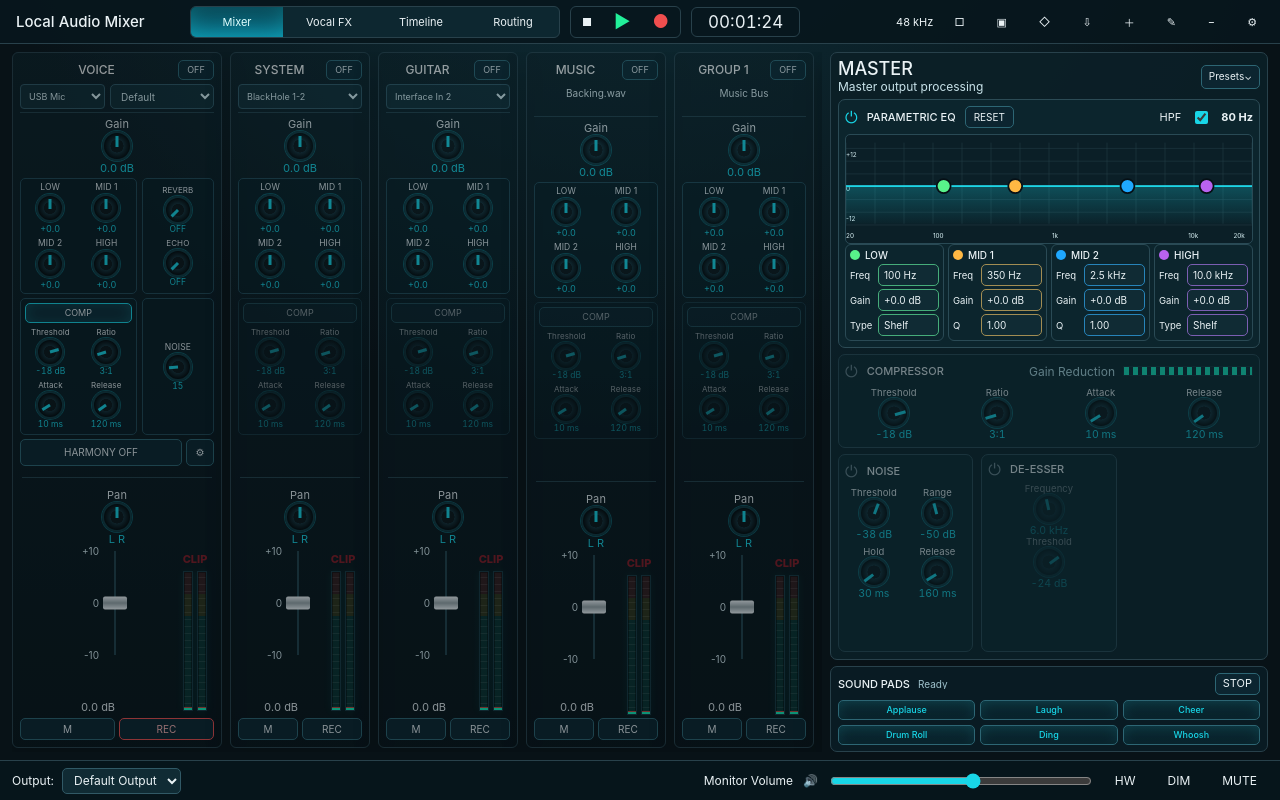
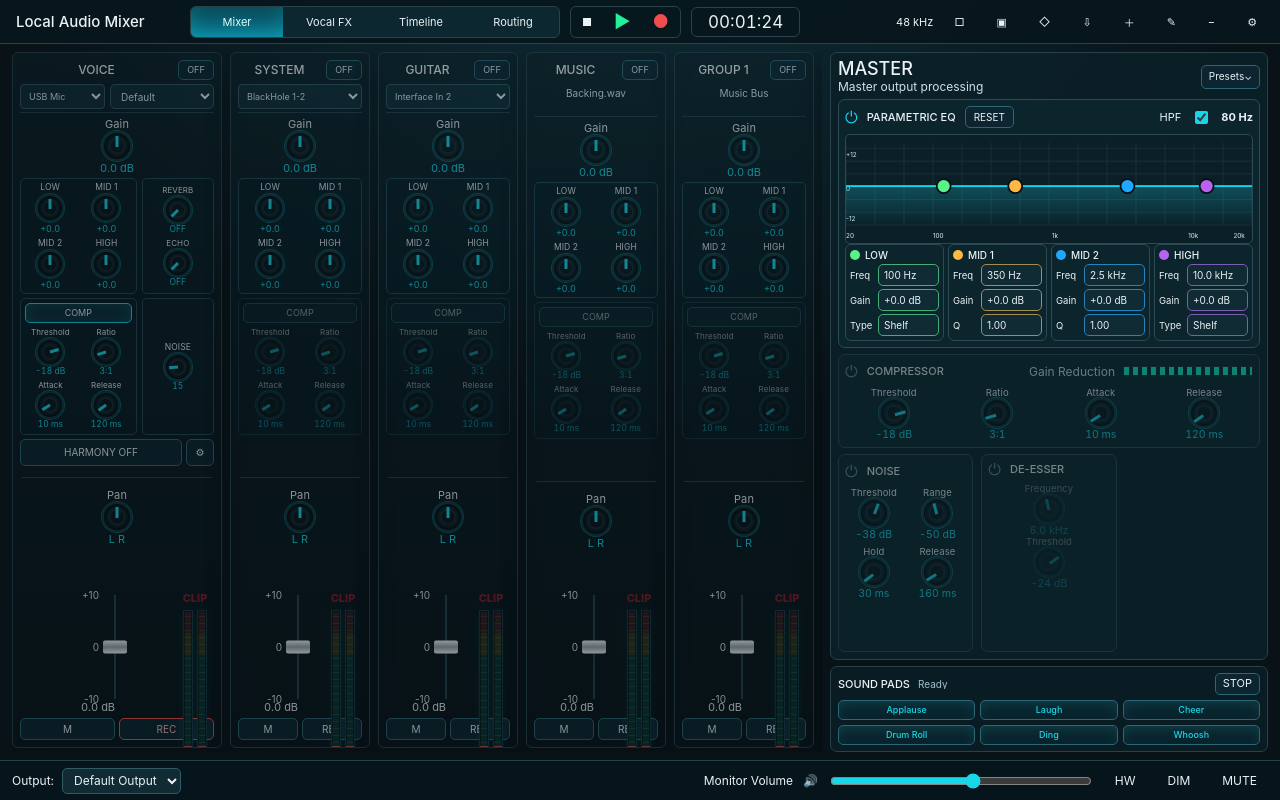
Before and after one commit to maydekil/digital-mixer-audio, a React (Vite) app: page / in a window 1280 px wide. Built offline with nearby package versions, Linux system fonts and the light colour scheme.

Commit message:
Rebalance channel fader spacing

```diff
--- a/apps/desktop/src/styles/app.css
+++ b/apps/desktop/src/styles/app.css
@@ -127,8 +127,8 @@
 .harmony-shortcut.is-placeholder { visibility: hidden; }
 .strip-divider { height: 1px; background: #24414a; margin: 7px 2px 6px; flex: 0 0 auto; }
 .send-pair { display: grid; grid-template-columns: 1fr 1fr; gap: 8px; margin-top: 5px; }
-.fader-meter-row { flex: 1 1 auto; display: grid; grid-template-columns: 1fr 38px; align-items: stretch; min-height: 156px; margin-top: 2px; }
-.strip-meter-stack { display: flex; flex-direction: column; align-items: center; gap: 4px; }
+.fader-meter-row { flex: 1 1 auto; display: grid; grid-template-columns: 1fr 38px; align-items: end; min-height: 156px; margin-top: 10px; }
+.strip-meter-stack { display: flex; flex-direction: column; align-items: center; justify-content: flex-end; gap: 4px; }
 .strip-actions { display: grid; grid-template-columns: 1fr 1fr; gap: 5px; min-height: 25px; align-content: end; }
 .master-spacer { flex: 1 1 auto; min-height: 60px; }
 .channel-strip.is-master .master-spacer { display: none; }
```
Also changed, not shown: 3 other files (tests, documents, lock files or other folders).
